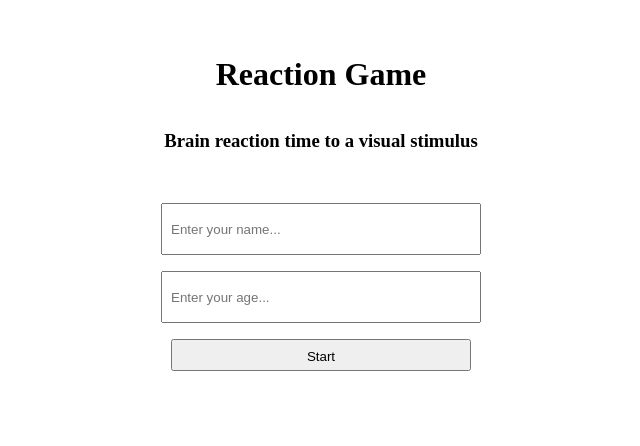
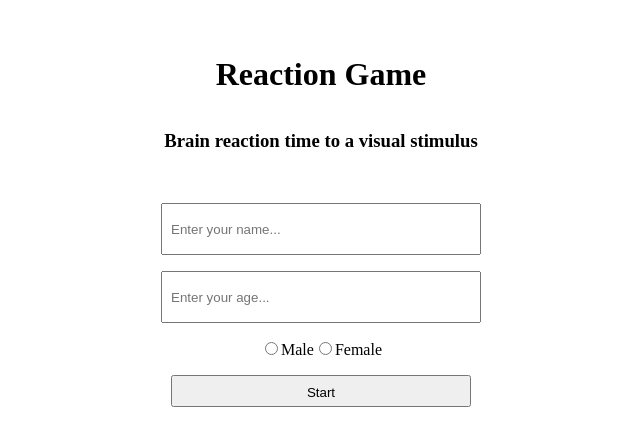
Before and after one commit to daviddoswell/reactiongame, a Next.js app: page / in a window 1280 px wide. Shown: the top 446 px of the page, without its empty margins (319-959 px from the left). Built offline with nearby package versions, Linux system fonts and the light colour scheme.

Commit message:
update padding and Y tick values

```diff
--- a/components/ScatterPlot.js
+++ b/components/ScatterPlot.js
@@ -1,10 +1,10 @@
 import React, { useRef, useEffect } from "react";
 import * as d3 from "d3";
-import { Border } from "victory";
 
 const ScatterPlot = ({ data, width = 500, height = 500, padding = 50 }) => {
-  // Increase the padding to 70 from 50
   const ref = useRef();
+
+  const additionalPadding = 30;
 
   useEffect(() => {
     const svg = d3.select(ref.current);
@@ -16,22 +16,25 @@ const ScatterPlot = ({ data, width = 500, height = 500, padding = 50 }) => {
     const xScale = d3
       .scaleLinear()
       .domain([25, 105])
-      .range([0, innerWidth]);
+      .range([0, innerWidth])
+      .nice();
 
     const yScale = d3
       .scaleLinear()
       .domain([0, d3.max(data, (d) => d.score)])
       .range([innerHeight, 0]);
 
+    console.log(data, xScale, yScale); // Log data and scales
+
     const xAxis = d3.axisBottom(xScale);
-    const yAxis = d3.axisLeft(yScale);
-
-    const additionalPadding = 20;
+    const yAxis = d3.axisLeft(yScale).ticks(8);
 
     const g = svg
       .append("g")
-      .attr("transform", `translate(${padding + additionalPadding}, ${padding})`);
-
+      .attr(
+        "transform",
+        `translate(${padding + additionalPadding}, ${padding})`
+      );
     g.append("g").attr("transform", `translate(0, ${innerHeight})`).call(xAxis);
     g.append("g").call(yAxis);
 
@@ -50,18 +53,17 @@ const ScatterPlot = ({ data, width = 500, height = 500, padding = 50 }) => {
       .attr("transform", `translate(${width / 2}, ${height - 5})`)
       .style("text-anchor", "middle")
       .text("Age (Years)");
-
     svg
       .append("text")
       .attr("transform", "rotate(-90)")
-      .attr("y", -0)
+      .attr("y", 0)
       .attr("x", 0 - height / 2)
       .attr("dy", "1em")
       .style("text-anchor", "middle")
       .text("Reaction Time (ms)");
   }, [data, width, height, padding]);
 
-  return <svg ref={ref} width={width} height={height} />;
+  return <svg ref={ref} width={width} height={height + additionalPadding} />;
 };
 
 export default ScatterPlot;
--- a/lib/firestore.js
+++ b/lib/firestore.js
@@ -1,19 +1,20 @@
 import { addDoc, collection, getDocs, orderBy, query, serverTimestamp, where } from 'firebase/firestore';
 import { db } from './firebase';
 
-export const addScore = async (username, score, age) => {
+export const addScore = async (username, score, age, gender) => {
   const scoresRef = collection(db, 'scores');
 
   return await addDoc(scoresRef, {
     username: username,
     score: score,
     age: age,
+    gender: gender,
     createdAt: serverTimestamp(),
   });
 };
 
-export const getScores = async (username) => {
-  const q = query(collection(db, 'scores'), where('username', '==', username), orderBy('score'));
+export const getScores = async () => {
+  const q = query(collection(db, 'scores'), orderBy('score'));
 
   const querySnapshot = await getDocs(q);
   return querySnapshot.docs.map((doc) => ({...doc.data(), id: doc.id}));
--- a/package.json
+++ b/package.json
@@ -13,6 +13,7 @@
     "autoprefixer": "10.4.14",
     "chart.js": "^4.3.0",
     "d3": "^7.8.5",
+    "d3-regression": "^1.3.10",
     "eslint": "8.43.0",
     "eslint-config-next": "13.4.7",
     "firebase": "^9.23.0",
@@ -22,6 +23,7 @@
     "react-chartjs-2": "^5.2.0",
     "react-dom": "18.2.0",
     "react-plotly.js": "^2.6.0",
+    "regression": "^2.0.1",
     "tailwindcss": "3.3.2",
     "victory": "^36.6.11"
   }
--- a/pages/index.js
+++ b/pages/index.js
@@ -5,6 +5,7 @@ import { addScore, getScores } from "../lib/firestore";
 export default function Home() {
   const [username, setUsername] = useState("");
   const [age, setAge] = useState("");
+  const [gender, setGender] = useState("");
   const [score, setScore] = useState(null);
   const [error, setError] = useState(null);
   const [gameActive, setGameActive] = useState(false);
@@ -28,21 +29,18 @@ export default function Home() {
   const dismissBall = useCallback(() => {
     let elapsedTime = Date.now() - startTime;
     setScore(elapsedTime);
-    addScore(username, elapsedTime, age);
+    addScore(username, elapsedTime, age, gender);
     setScoresData((prevData) => [
       ...prevData,
       { x: age, y: elapsedTime, id: Date.now() },
     ]);
     setRounds((prevRounds) => prevRounds + 1);
     setDisplayScore(true);
-  }, [username, age, startTime]);
+  }, [username, age, gender, startTime]);
 
-  const handleKeyPress = useCallback(
-    (event) => {
-      dismissBall();
-    },
-    [dismissBall]
-  );
+  const handleKeyPress = useCallback(() => {
+    dismissBall();
+  }, [dismissBall]);
 
   const endGame = () => {
     setGameActive(false);
@@ -158,6 +156,25 @@ export default function Home() {
           placeholder="Enter your age..."
           className="input"
         />
+        <div>
+          <input
+            type="radio"
+            id="male"
+            name="gender"
+            value="male"
+            onChange={(e) => setGender(e.target.value)}
+          />
+          <label for="male">Male</label>
+          <input
+            type="radio"
+            id="female"
+            name="gender"
+            value="female"
+            onChange={(e) => setGender(e.target.value)}
+          />
+          <label for="female">Female</label>
+        </div>
+
         {error && <p>{error}</p>}
         {!gameActive && rounds < 10 && (
           <button onClick={startGame} className="button" disabled={loading}>
```
Also changed, not shown: 1 other file (tests, documents, lock files or other folders).
